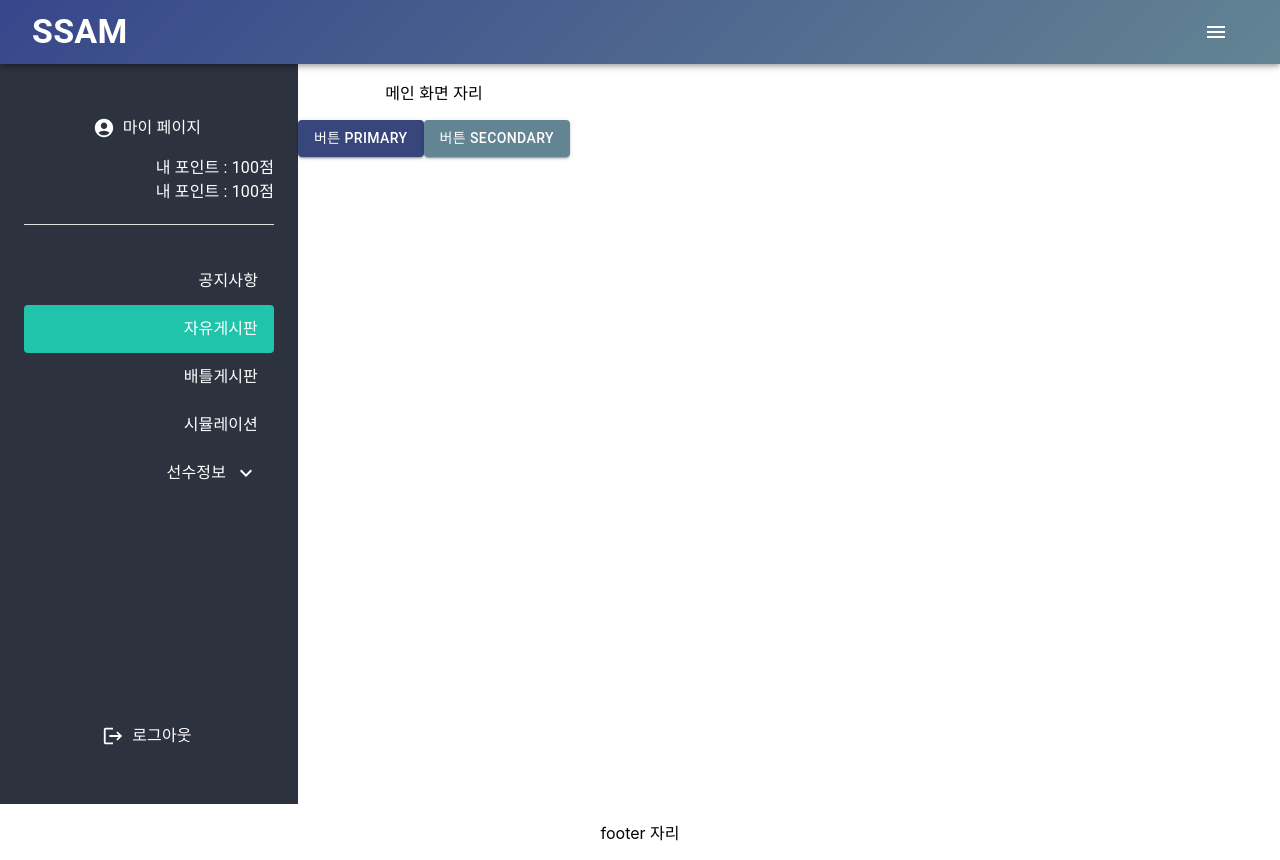
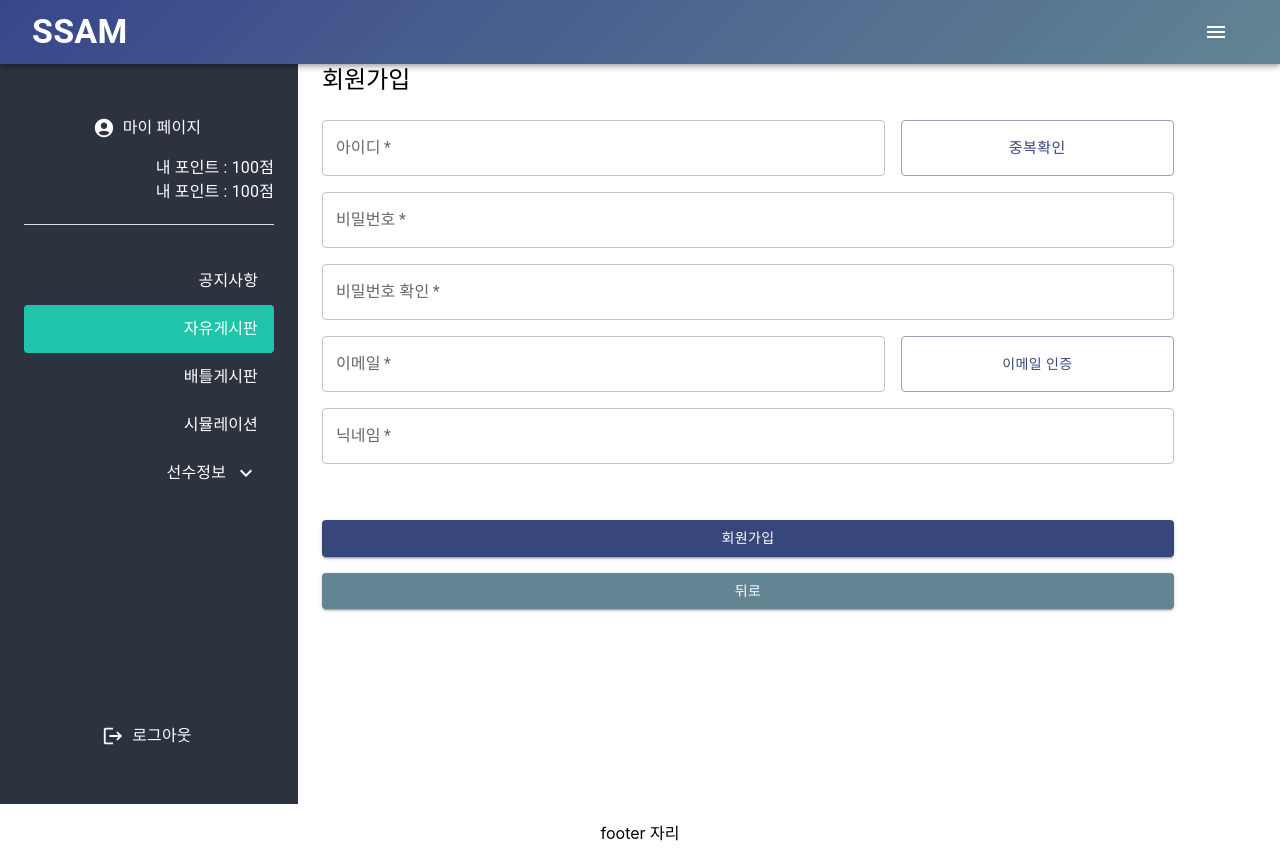
Before and after one commit to tekies09/ssafy-ssam, a React (Create React App) app in the folder Frontend/: page /signup in a window 1280 px wide. Built offline with nearby package versions, Linux system fonts and the light colour scheme.

Commit message:
chore: rebase to Frontend

```diff
--- a/Frontend/package.json
+++ b/Frontend/package.json
@@ -12,6 +12,7 @@
     "@testing-library/user-event": "^13.5.0",
     "react": "^18.0.0",
     "react-dom": "^18.0.0",
+    "react-router-dom": "^6.3.0",
     "react-scripts": "5.0.1",
     "web-vitals": "^2.1.4"
   },
--- a/Frontend/src/App.js
+++ b/Frontend/src/App.js
@@ -1,12 +1,14 @@
-import logo from "./logo.svg";
+import React from "react"
 import "./App.css";
 import Header from "./components/Header";
 import theme from "./Theme";
 import { ThemeProvider } from "@mui/material/styles";
 import { Box, Button } from "@mui/material";
 import Sidebar from "./components/Sidebar";
+import Main from "./pages/Main"
 
 function App() {
+
   return (
     <ThemeProvider theme={theme}>
       <div className="App">
@@ -18,13 +20,7 @@ function App() {
         >
           <Sidebar />
           <div sx={{ flexGrow: 1 }}>
-            <p>메인 화면 자리</p>
-            <Button variant="contained" color="primary">
-              버튼 Primary
-            </Button>
-            <Button variant="contained" color="secondary">
-              버튼 Secondary
-            </Button>
+            <Main />
           </div>
         </Box>
         <footer>
--- /dev/null
+++ b/Frontend/src/pages/Main.jsx
@@ -0,0 +1,24 @@
+import React from 'react'
+import { BrowserRouter as Router, Routes, Route } from "react-router-dom"
+
+import Signup from './Signup'
+
+const mainScreen = (<>
+  <div>
+    <p>메인 화면</p>
+  </div>
+</>)
+
+
+export default function RouteList() {
+  return (
+    <Router>
+      <Routes>
+        <Route path="/" element={mainScreen} />
+        <Route path="/signup" element={<Signup />} />
+
+      </Routes>
+    </Router>
+
+  )
+}
--- /dev/null
+++ b/Frontend/src/pages/Signup.jsx
@@ -0,0 +1,137 @@
+import React, {useState} from 'react'
+import { Container, TextField, Button, Box, Grid, Typography } from '@mui/material'
+
+export default function Signup() {
+  const [form, setForm] = useState({
+    username: '',
+    password: '',
+    passwordConfirm: '',
+    email: '',
+    nickname: ''
+  })
+
+  const onInput = (event) => {
+    const { id, value } = event.target
+    setForm({
+      ...form,
+      [id]: value,
+    })
+  }
+
+
+
+
+
+  return (
+    <Container component="main" maxWidth="md">
+      <Box
+        sx={{
+          display: 'flex',
+          flexDirection: 'column',
+        }}
+      >
+        <Typography component='h1' variant='h5' align='left'>
+          회원가입
+        </Typography>
+        <Box component="form"
+          sx={{mt: 3}}
+        >
+          <Grid container spacing={2}>
+            <Grid item xs={12} sm={8}>
+              <TextField
+                required
+                id="username"
+                value={form.username}
+                onChange={onInput}
+                label="아이디"
+                fullWidth
+                />
+            </Grid>
+            <Grid item xs={12} sm={4} alignItems="stretch" sx={{display: "flex"}}>
+              <Button
+                fullWidth
+                size="large"
+                type="submit"
+                color="primary"
+                variant="outlined"
+
+                >중복확인</Button>
+            </Grid>
+            <Grid item xs={12}>
+              <TextField
+                required
+                id="password"
+                type="password"
+                value={form.password}
+                onChange={onInput}
+                label="비밀번호"
+                fullWidth
+                />
+            </Grid>
+            <Grid item xs={12}>
+              <TextField
+                required
+                id="passwordConfirm"
+                type="password"
+                value={form.passwordConfirm}
+                onChange={onInput}
+                label="비밀번호 확인"
+                fullWidth
+                />
+            </Grid>
+            <Grid item xs={12} sm={8}>
+              <TextField
+                required
+                id="email"
+                type="email"
+                value={form.email}
+                onChange={onInput}
+                label="이메일"
+                fullWidth
+                />
+            </Grid>
+            <Grid item xs={12} sm={4} alignItems="stretch" sx={{display: "flex"}}>
+              <Button
+                fullWidth
+                type="submit"
+                color="primary"
+                variant="outlined"
+                >이메일 인증</Button>
+            </Grid>
+            <Grid item xs={12}>
+              <TextField
+                required
+                id="nickname"
+                value={form.nickname}
+                onChange={onInput}
+                label="닉네임"
+                fullWidth
+                />
+            </Grid>
+
+
+
+            <Grid item xs={12} alignItems="stretch" mt={5} sx={{display: "flex"}}>
+              <Button
+                fullWidth
+                type="submit"
+                color="primary"
+                variant="contained"
+              >회원가입</Button>
+            </Grid>
+            <Grid item xs={12}  alignItems="stretch" sx={{display: "flex"}}>
+              <Button
+                fullWidth
+                color="secondary"
+                variant="contained"
+              >뒤로</Button>
+            </Grid>
+          </Grid>
+
+        </Box>
+
+      </Box>
+
+    </Container>
+  )
+}
```
Also changed, not shown: Frontend/src/components/Login.jsx (added, +80 -0 lines), 1 other file (tests, documents, lock files or other folders).
